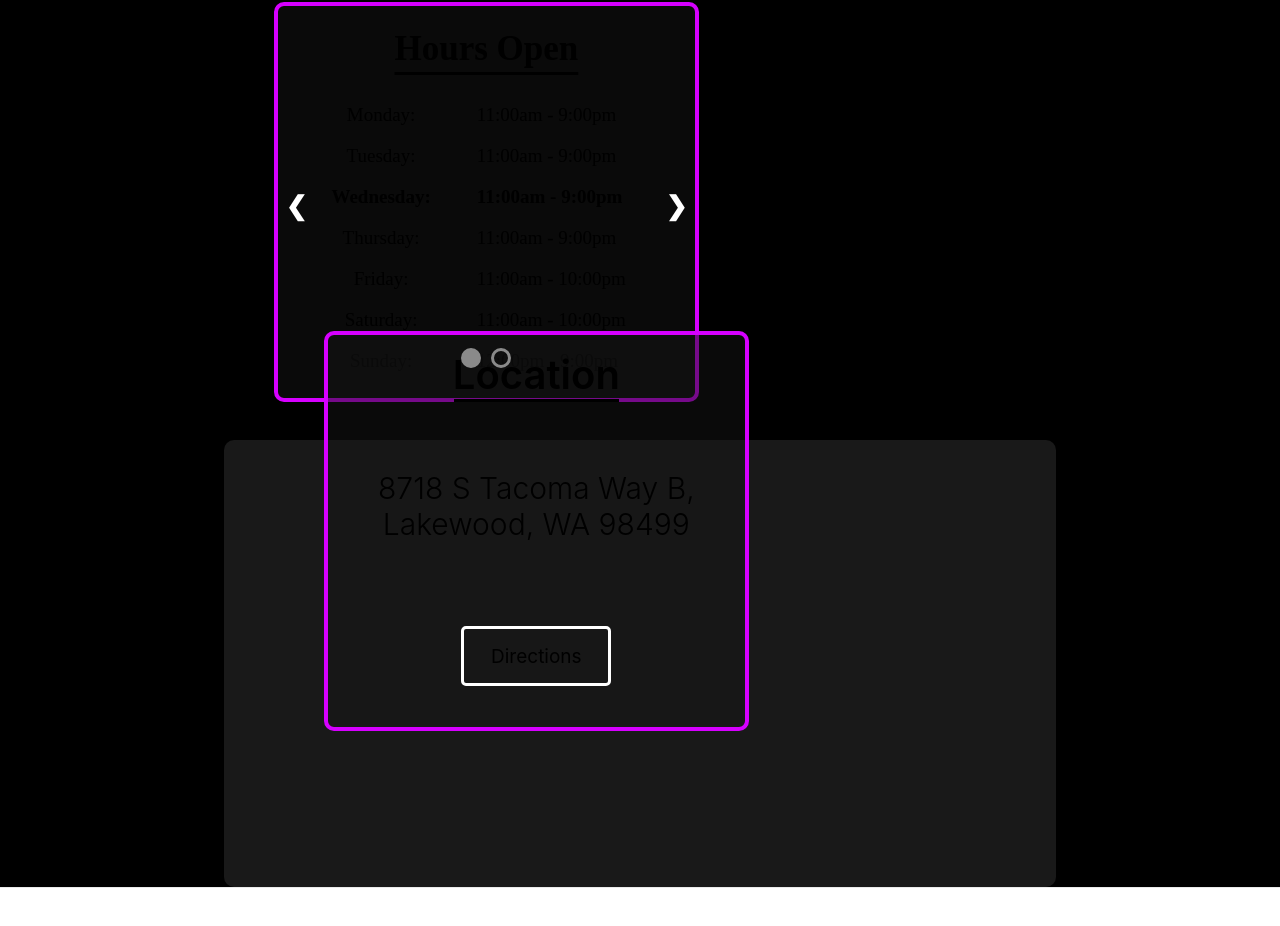
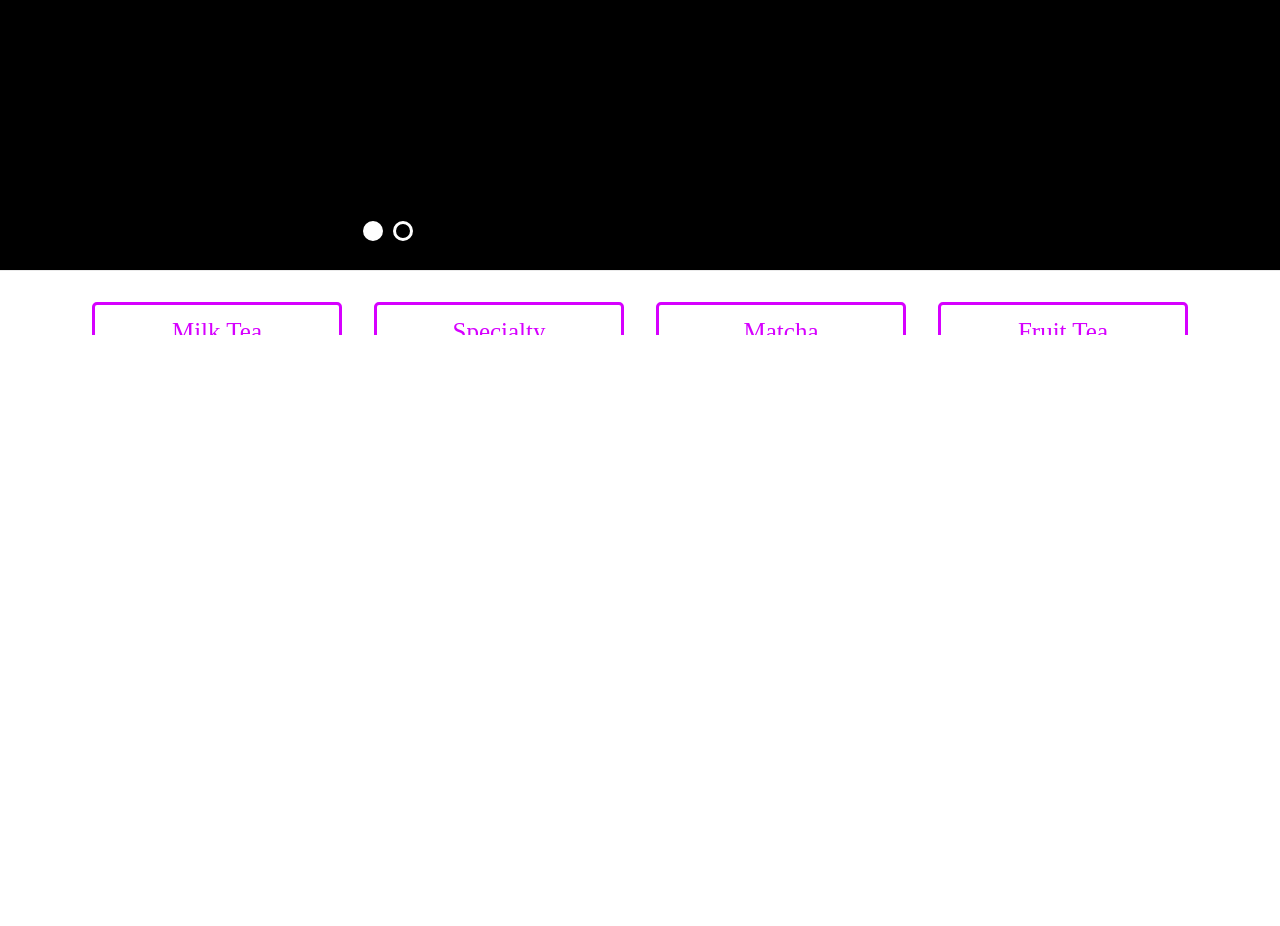
Before and after one commit to jakelequire/SolBoba, a Next.js app: page / in a window 1280 px wide. Shown: the part 850-1776 px from the top of the page. After the commit the page ends 1513 px from the top, so only its background shows below. Built offline with nearby package versions, Linux system fonts and the light colour scheme.

Commit message:
###
Homepage (mostly) fixed

```diff
--- a/components/subhero.jsx
+++ b/components/subhero.jsx
@@ -47,18 +47,17 @@ function SubHero()
     return (
         <div className="subhero-wrapper">
             <div className="sub-container">
-            <div className="subhero-container">
                     {/* buttons */}
                  <div className="btn-wrapper">
-                    <Link href="/menu#milk-tea"><button className="btn" type="button">Milk Tea</button></Link>
-                    <Link href="/menu#specialty"><button className="btn" type="button">Specialty</button></Link>
-                    <Link href="/menu#matcha"><button className="btn" type="button">Matcha</button></Link>
-                    <Link href="/menu#fruit-tea"><button className="btn" type="button">Fruit Tea</button></Link>
+                     <Link className="a-btn" href="/menu#milk-tea"><button className="btn" type="button">Milk Tea</button></Link>
+                     <Link className="a-btn" href="/menu#specialty"><button className="btn" type="button">Specialty</button></Link>
+                     <Link className="a-btn" href="/menu#matcha"><button className="btn" type="button">Matcha</button></Link>
+                     <Link className="a-btn" href="/menu#fruit-tea"><button className="btn" type="button">Fruit Tea</button></Link>
                  </div>
             </div>
             <div className="sl-container">
+                <div className="slideshow-container">
             {/* Slideshow Background */}
-            <div className="slideshow-container">
                 {slideIndex.map((i) => (
                     <div key={index} className={ index === 0 ? 'activeOne' : 'none'}>
                         <div className="hours-container fade" >
@@ -137,7 +136,6 @@ function SubHero()
                 <div className="dots" id={index === 1 ? 'dots-two' : '' }> </div>
                 </div>
             </div>
-            </div> {/* sl-container */}
             <div className="static-background">
                   <div className="location-container">
                       <h1 className="location-header"> Location </h1>
@@ -145,8 +143,11 @@ function SubHero()
                       <a className="directions" href={link.directions}>Directions</a>
                   </div>
              </div>
-            <div className="blur-background background-img"> </div>
-            </div>
+
+
+           </div> {/* sl-container */}
+
+
         </div>
     );
 }
--- a/styles/Home.module.css
+++ b/styles/Home.module.css
@@ -6,11 +6,11 @@
 
 .main {
     width: auto;
+    height: 140vh;
     flex: 1;
     flex-direction: column;
     align-items: center;
     justify-content: center;
-
 }
 
 .footer {
--- a/styles/subhero.css
+++ b/styles/subhero.css
@@ -2,26 +2,33 @@
     background-size: cover;
     padding: 0;
     margin: 0;
-    height: 100%;
+    height: 100vh;
     width: 100%;
+    display: flex;
+    flex-direction: column;
 }
 
 .sub-container {
-    margin-left: 17.5%;
-    margin-right: 17.5%;
-}
-
-.subhero-container {
+    display: flex;
     justify-content: center;
-    display: flex;
+    align-content: center;
+    width: 100vw;
+    height: auto;
+    padding-top: 2em;
+    padding-bottom: 5em;
 }
 
 .btn-wrapper {
-    display: inline-grid;
-    grid-template-columns: repeat(4, 1fr);
-    gap: 20px;
-    grid-row-gap: 10px;
-    margin-top: 40px;
+    display: flex;
+    height: fit-content;
+    justify-content: center;
+    gap: 2em;
+}
+
+.a-btn {
+    color: inherit;
+    text-decoration: none;
+    display: flex;
 }
 
 .btn {
@@ -56,19 +63,28 @@
     align-items: center;
     display: inline-flex;
     flex-direction: column;
+    justify-content: center;
+    height: fit-content;
+    width: auto;
 }
 
 .sl-container {
     display: inline-flex;
     font-family: 'Josefin Sans';
     font-weight: 300;
-    margin-top: 5em;
-    margin-right: 6%;
-    margin-left: 6%;
+    justify-content: center;
+    align-items: center;
+    height: fit-content;
+    width: auto;
+    gap: 5em;
 }
 
 .button-container {
-    margin-top: -13.5em;
+    display: flex;
+    height: fit-content;
+    width: auto;
+    position: absolute;
+    gap: 21em;
 }
 
 .sl-btn {
@@ -83,15 +99,18 @@
 
 #left {
     display: inline-flex;
-    margin-right: 13em;
     padding: 5px 10px 5px 10px;
     border-radius: 3px 0 0 3px;
+    height: fit-content;
+    width: auto;
 }
 
 #right {
     display: inline-flex;
     padding: 5px 10px 5px 10px;
     border-radius: 0 3px 3px 0;
+    height: fit-content;
+    width: auto;
 }
 
 #left:hover, #right:hover {
@@ -184,7 +203,8 @@
 /* Dots */
 .dots-container {
     display: inline-flex;
-    margin-top: 14.5vh;
+    position: absolute;
+    bottom: -18.5em;
 }
 
 .dots {
@@ -221,8 +241,6 @@
     align-items: center;
     align-self: unset;
     display: inline-flex;
-    margin-top: -9.6%;
-    margin-left: 12%;
     font-weight: 400;
     background-color: #1414147f;
     border: 4px solid;
```
Lines whose indentation alone changed are shown as unchanged.
